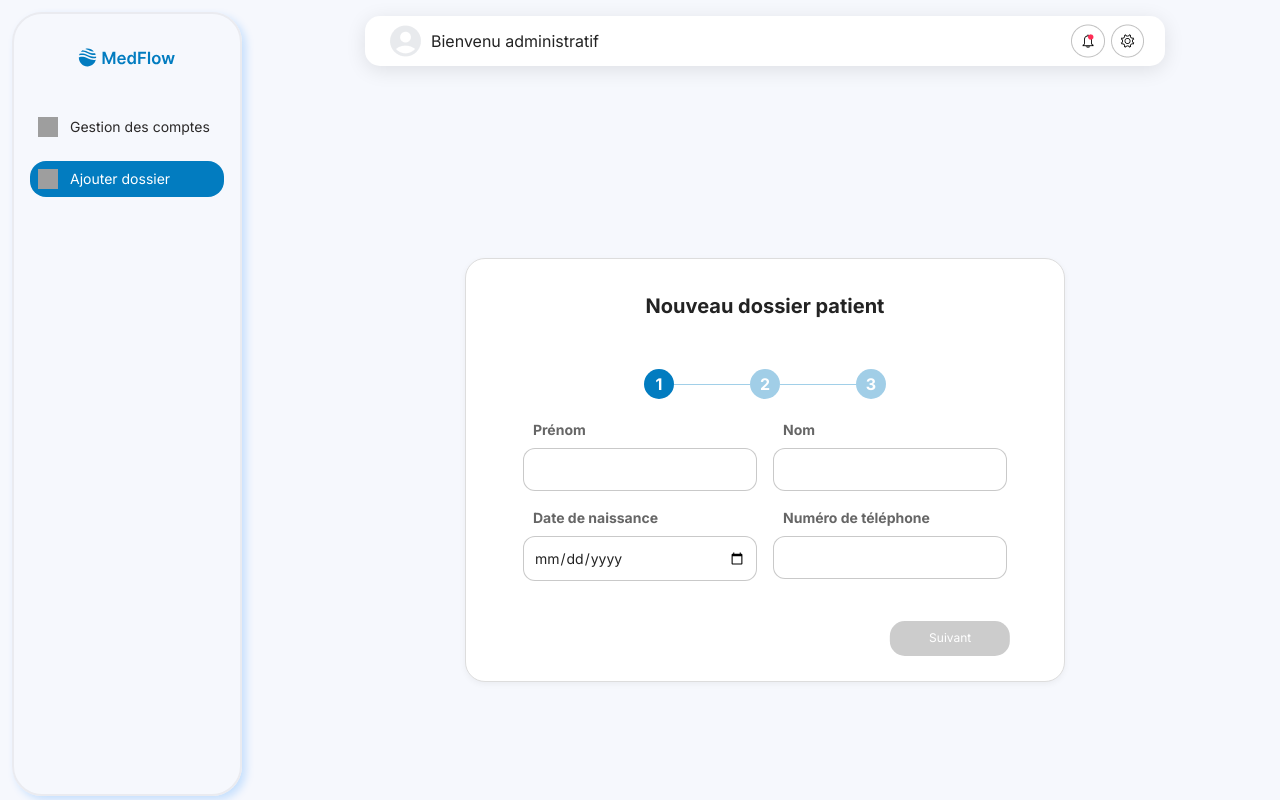
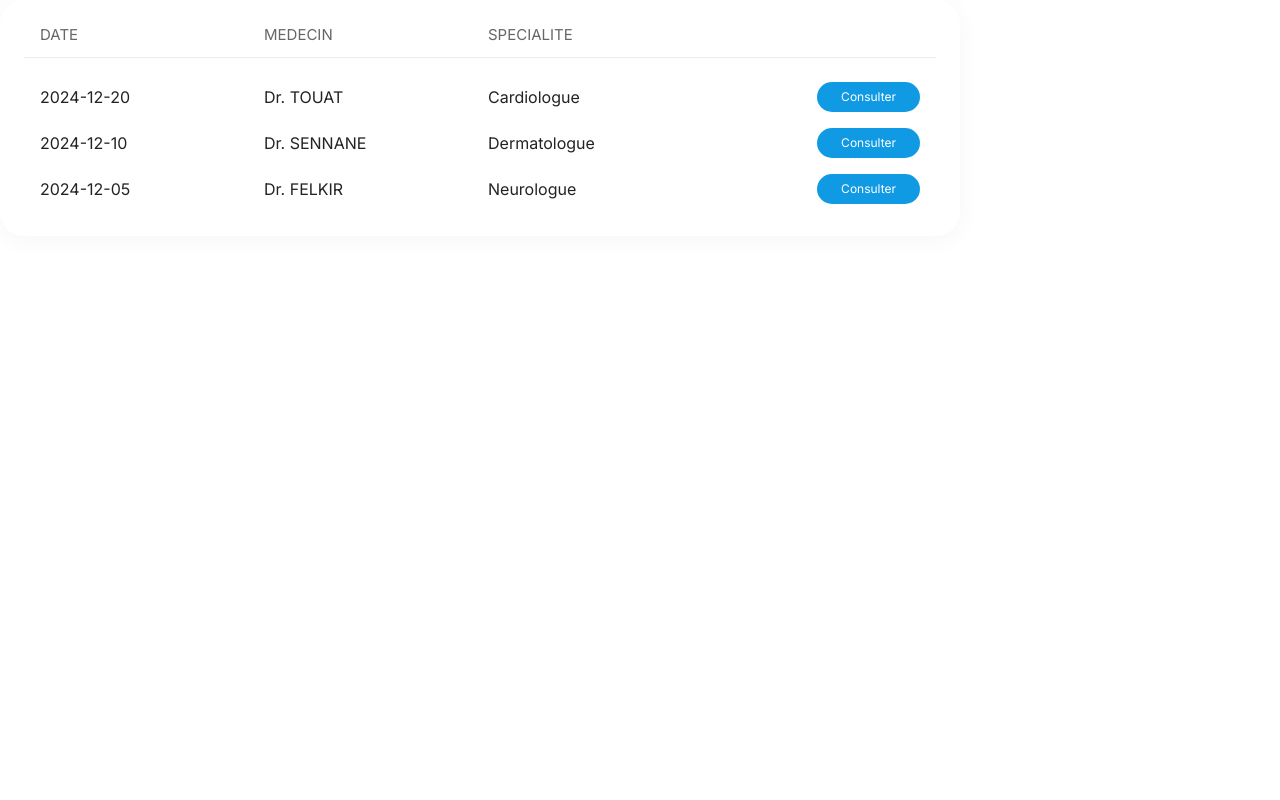
Before and after one commit to akaFatma/MedFlow, an Angular app in the folder frontend/: page /ConsulterDPI in a window 1280 px wide. Before the commit this address led to /add-dpi. Built offline with nearby package versions, Linux system fonts and the light colour scheme; grey boxes are pictures that could not be loaded.

Commit message:
created Consultation History Table

```diff
--- /dev/null
+++ b/frontend/src/app/components/medical-history/medical-history.component.html
@@ -0,0 +1,22 @@
+<div class="consultation-container">
+<div class="header-grid">
+    <div>DATE</div>
+    <div>MEDECIN</div>
+    <div>SPECIALITE</div>
+    <div></div>
+
+</div>
+
+<div *ngFor="let consultation of consultations" class="consultation-row">
+<div>{{ consultation.date }}</div>
+<div>{{ consultation.doctor}}</div>
+<div>{{ consultation.specialty }}</div>
+<div class="button-container">
+<button class="consult-button">
+ Consulter
+</button>
+</div>
+</div>
+
+
+</div>
--- /dev/null
+++ b/frontend/src/app/components/medical-history/medical-history.component.scss
@@ -0,0 +1,47 @@
+.consultation-container {
+    padding: 24px;
+    background-color: white;
+    border-radius: 24px;
+    box-shadow: 0px 4px 24px rgba(0, 0, 0, 0.04);
+    width: 75%;
+  }
+
+  .header-grid {
+    display: grid;
+    grid-template-columns: repeat(4, 1fr);
+    gap: 16px;
+    padding: 0 16px;
+    padding-bottom: 10px;
+    margin-bottom: 16px;
+    color: #666666;
+    border-bottom: 1px solid #E6EFF5;
+    font-size: 15px;
+  }
+
+  .consultation-row {
+    display: grid;
+    grid-template-columns: repeat(4, 1fr);
+    gap: 16px;
+    padding: 8px 16px;
+    align-items: center;
+    color: #232323;
+  }
+
+  .button-container {
+    text-align: right;
+  }
+
+  .consult-button {
+    background-color: #119ae4;
+   color : white;
+    padding: 6px 24px;
+    border-radius: 9999px;
+    font-size: 12px;
+    border: none;
+    cursor: pointer;
+    transition: background-color 0.2s;
+  }
+
+  .consult-button:hover {
+    background-color:  #027CC0;
+  }
--- /dev/null
+++ b/frontend/src/app/components/medical-history/medical-history.component.ts
@@ -0,0 +1,27 @@
+import { Component } from '@angular/core';
+import { CommonModule } from '@angular/common';
+import { NgFor } from '@angular/common';
+
+interface Consultation {
+
+  date : string ;
+  doctor : string ;
+  specialty : string ;
+
+}
+
+
+
+@Component({
+  selector: 'app-medical-history',
+  imports: [CommonModule,NgFor],
+  templateUrl: './medical-history.component.html',
+  styleUrl: './medical-history.component.scss'
+})
+export class MedicalHistoryComponent {
+  consultations: Consultation[] = [
+    { date: '2024-12-20', doctor: 'Dr. TOUAT', specialty: 'Cardiologue' },
+    { date: '2024-12-10', doctor: 'Dr. SENNANE', specialty: 'Dermatologue' },
+    { date: '2024-12-05', doctor: 'Dr. FELKIR', specialty: 'Neurologue' }
+  ];
+}
```
Also changed, not shown: frontend/src/app/app.routes.ts (+2 -11 lines), 1 other file (tests, documents, lock files or other folders).
